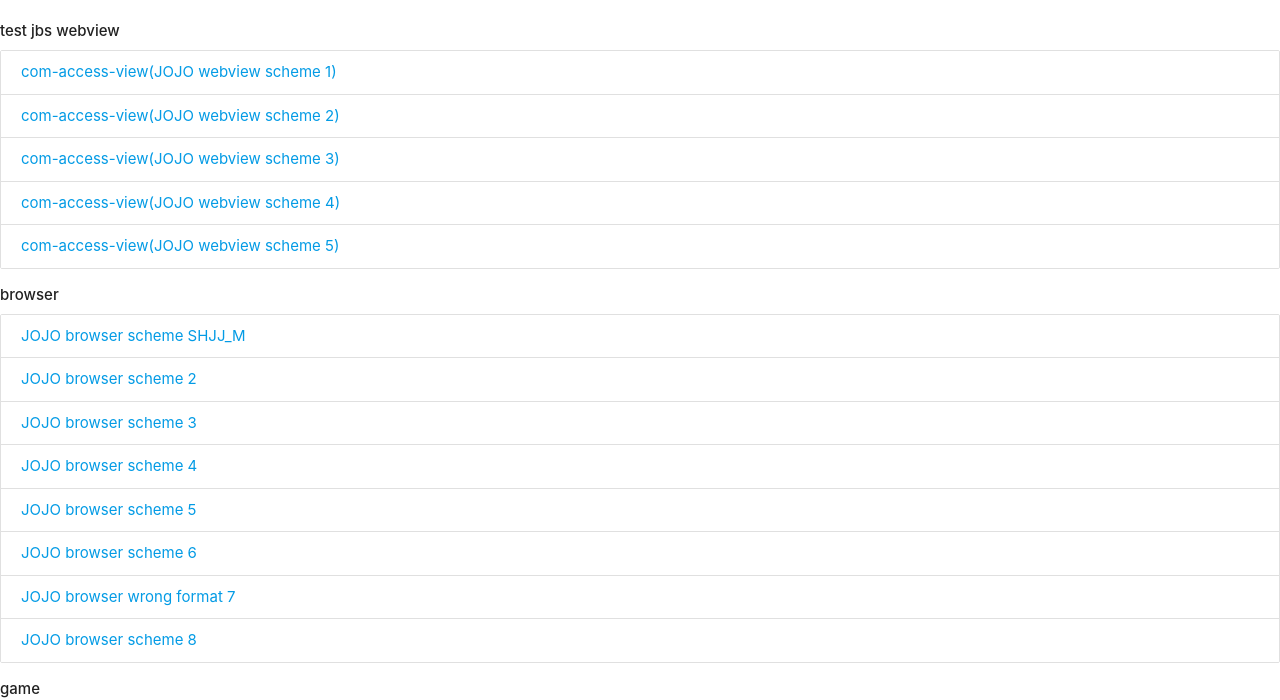
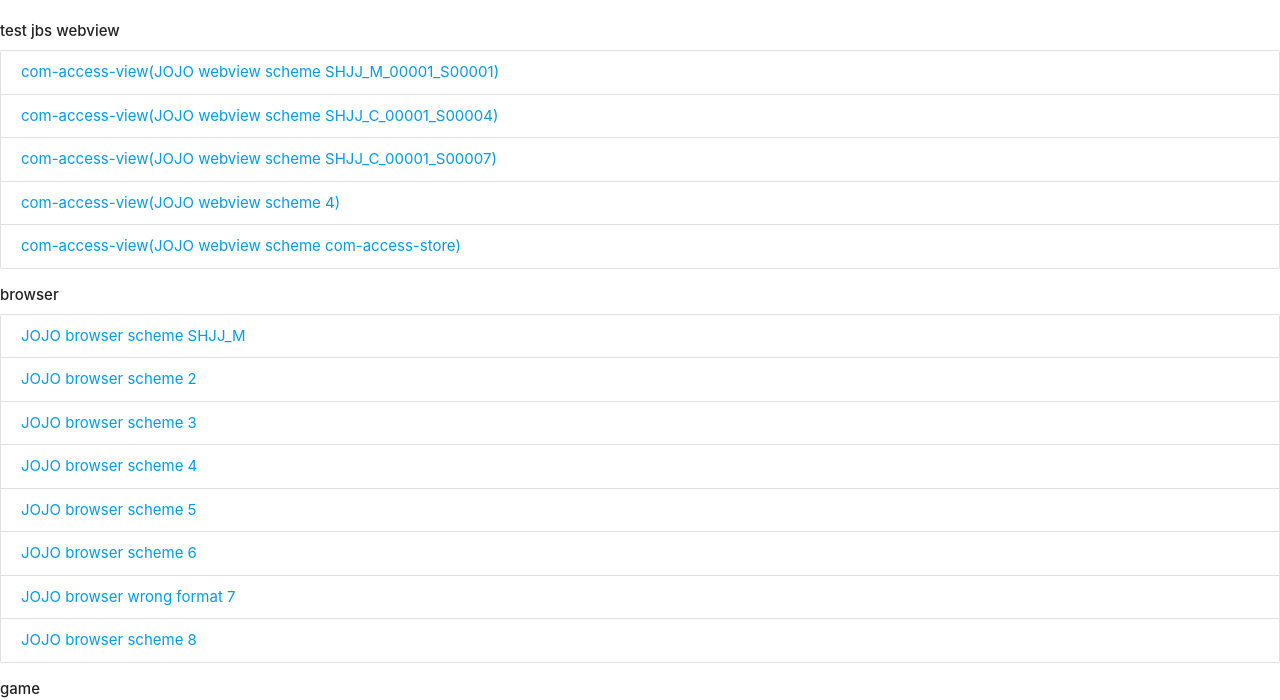
Before and after one commit to oPhamDinhTuan/.io, a plain HTML site: page index.html in a window 1280 px wide. Shown: the part 116-816 px from the top of the page. Drawn offline with nearby package versions, Linux system fonts and the light colour scheme.

Commit message:
Update index.html

```diff
--- a/index.html
+++ b/index.html
@@ -32,11 +32,11 @@
 
 <strong>webview</strong>
 <ul class="collection">
-  <li class="collection-item"><a href="com-access-view:///117">com-access-view(JOJO webview scheme 1)</a></li>
-  <li class="collection-item"><a href="com-access-view:///137">com-access-view(JOJO webview scheme 2)</a></li>
-  <li class="collection-item"><a href="com-access-view:///136">com-access-view(JOJO webview scheme 3)</a></li>
-  <li class="collection-item"><a href="com-access-view:///135">com-access-view(JOJO webview scheme 4)</a></li>
-  <li class="collection-item"><a href="com-access-view:///134">com-access-view(JOJO webview scheme 5)</a></li>
+  <li class="collection-item"><a href="com-access-view:///SHJJ_M_00001_S00001">com-access-view(JOJO webview scheme SHJJ_M_00001_S00001)</a></li>
+  <li class="collection-item"><a href="com-access-view:///SHJJ_C_00001_S00004">com-access-view(JOJO webview scheme SHJJ_C_00001_S00004)</a></li>
+  <li class="collection-item"><a href="com-access-view:///SHJJ_C_00001_S00007">com-access-view(JOJO webview scheme SHJJ_C_00001_S00007)</a></li>
+  <li class="collection-item"><a href="com-access-view:///SHJJ_C_00001_S00006">com-access-view(JOJO webview scheme 4)</a></li>
+  <li class="collection-item"><a href="com-access-store:///SHJJ_C_00001_S00006">com-access-view(JOJO webview scheme com-access-store)</a></li>
 
 
 <!--    <li class="collection-item"><a href="com-access-coin://notifyevent?event_id_token=op_log_menu_1st&result_code=log_menu_1st">com-access-coin:1st movie reward</a></li>
```
